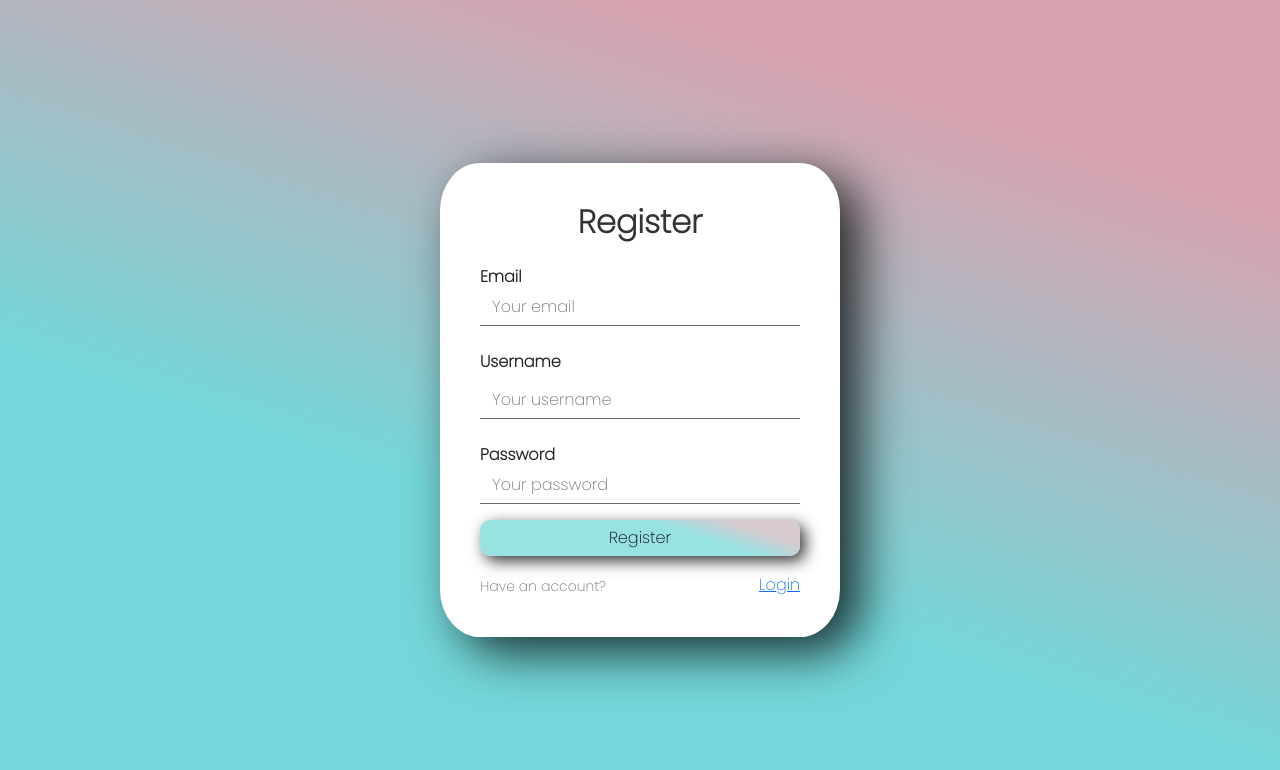
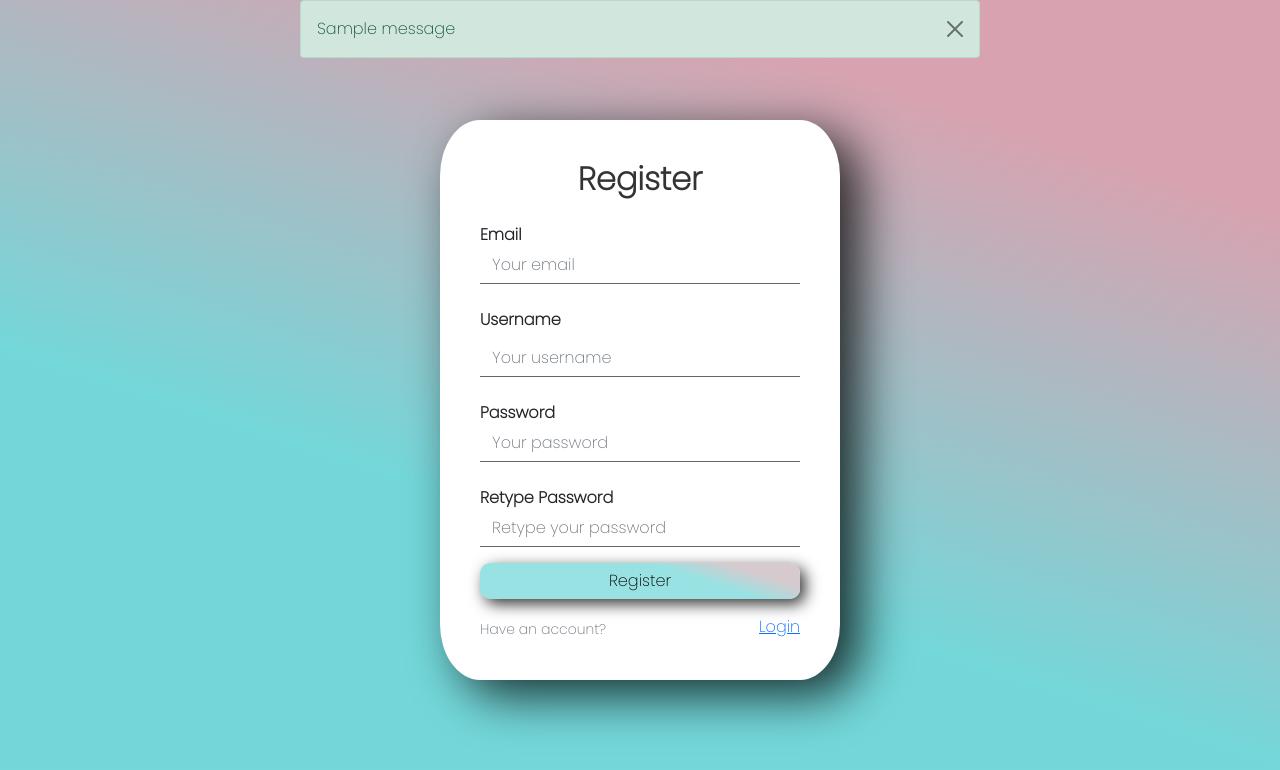
Before and after one commit to aayushsoni4/Login-with-Authentication, a Flask app: page /register in a window 1280 px wide. Shown: the top 770 px of the page. Run offline with Flask 3, Linux system fonts and the light colour scheme; one stand-in notice (Sample message) is shown.

Commit message:
added Retype password functionality

```diff
--- a/app/templates/register.html
+++ b/app/templates/register.html
@@ -1,26 +1,69 @@
-{% include 'index.html' %}
-
 <div class="container-fluid">
+    {% include 'index.html' %}
+    {% with messages = get_flashed_messages() %}
+    {% if messages %}
+    <div class="alert alert-success alert-dismissible fade show custom-alert" role="alert">
+        {% for message in messages %}
+        <p class="mb-0">{{ message }}</p>
+        {% endfor %}
+        <button type="button" class="btn-close" data-bs-dismiss="alert" aria-label="Close"></button>
+    </div>
+    {% endif %}
+    {% endwith %}
     <form class="mx-auto" id="registerForm" action="/register" method="POST">
         <h4 class="text-center">Register</h4>
         <div class="mb-3 mt-4">
             <label for="exampleInputEmail">Email</label>
-            <input type="email" name="email" class="form-control" placeholder="Your email">
+            <input type="email" name="email" class="form-control" placeholder="Your email"
+                oninput="validateNameandEmail()">
         </div>
 
         <div class="mb-3 mt-4">
             <label for="exampleInputUsername" class="form-label">Username</label>
-            <input type="text" name="username" class="form-control" placeholder="Your username">
+            <input type="text" name="username" class="form-control" placeholder="Your username"
+                oninput="validateNameandEmail()">
         </div>
 
         <div class="mb-3 mt-4">
             <label for="exampleInputPassword1">Password</label>
-            <input type="password" name="password" class="form-control" placeholder="Your password">
+            <input type="password" name="password" id="password" class="form-control" placeholder="Your password">
         </div>
-        <button type="submit" class="btn btn-primary">Register</button>
+
+        <div class="mb-3 mt-4">
+            <label for="exampleInputPassword1">Retype Password</label>
+            <input type="password" name="retypepassword" id="retypepassword" class="form-control"
+                placeholder="Retype your password" oninput="validatePassword()">
+            <p id="passwordMatchError" style="color: red; display: none;">Passwords do not match</p>
+        </div>
+        <button type="submit" id="actualsubmit" class="btn btn-primary" style="display: none;">Register</button>
+        <div id="dummysubmit" class="btn btn-primary" style="cursor: not-allowed;">Register</div>
         <div class="mt-3 d-flex justify-content-between align-items-center">
             <p class="form-text mb-0">Have an account?</p>
             <a href="/login">Login</a>
         </div>
     </form>
+
+    <script>
+        function validatePassword() {
+            var password = document.getElementById("password").value;
+            var retypepassword = document.getElementById("retypepassword").value;
+            var errorElement = document.getElementById("passwordMatchError");
+            var actualSubmitButton = document.getElementById("actualsubmit");
+            var dummySubmitButton = document.getElementById("dummysubmit");
+            var email = document.getElementsByName("email")[0].value;
+            var username = document.getElementsByName("username")[0].value;
+
+            if (password !== retypepassword || email.length === 0 || username.length === 0) {
+                errorElement.style.display = "block";
+                dummySubmitButton.style.display = "block";
+                actualSubmitButton.style.display = "none";
+                dummySubmitButton.style.cursor = "not-allowed";
+            } else {
+                errorElement.style.display = "none";
+                actualSubmitButton.style.display = "block";
+                dummySubmitButton.style.display = "none";
+                dummySubmitButton.style.cursor = "pointer";
+            }
+        }
+    </script>
 </div>
```
Also changed, not shown: app/templates/home.html (+11 -0 lines).
